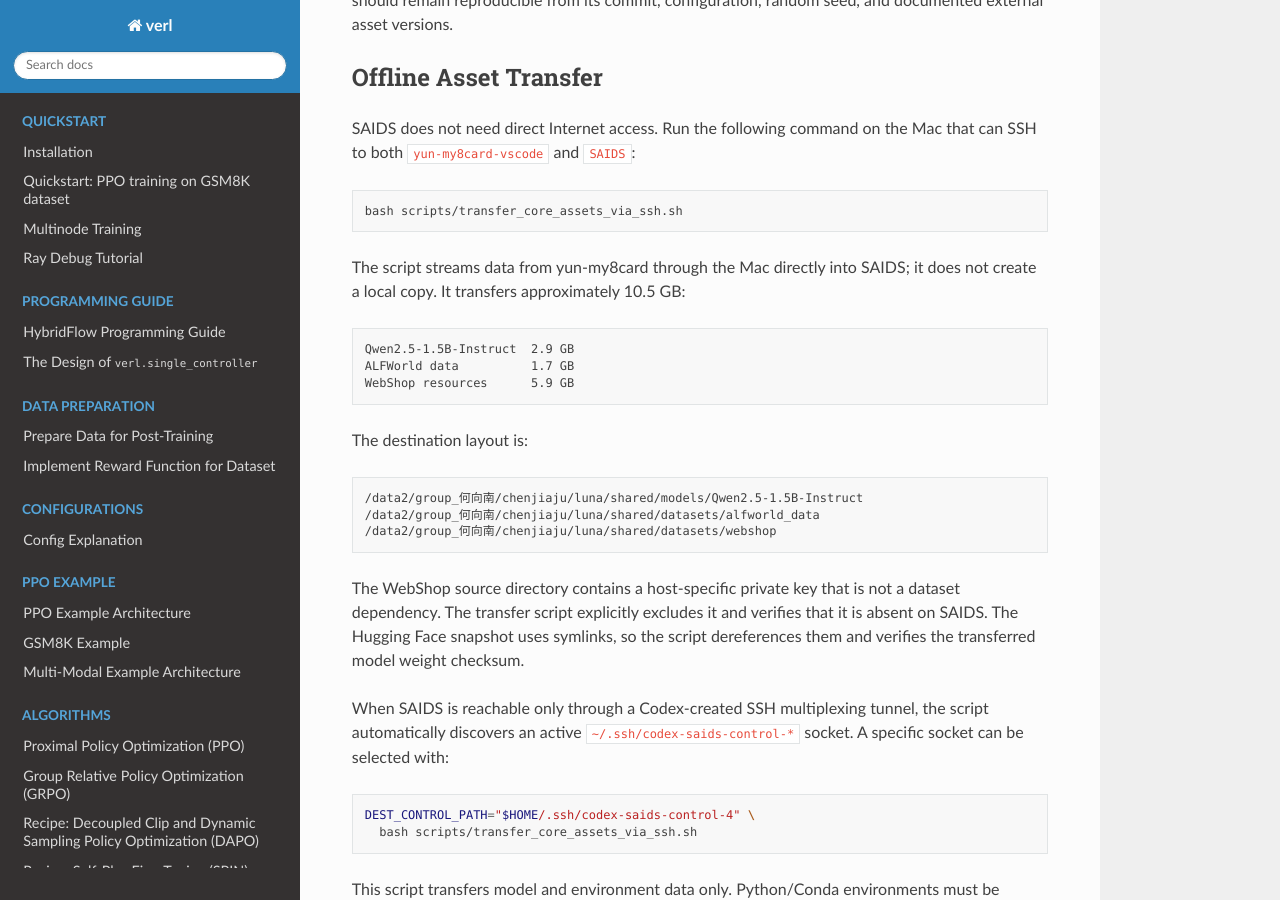
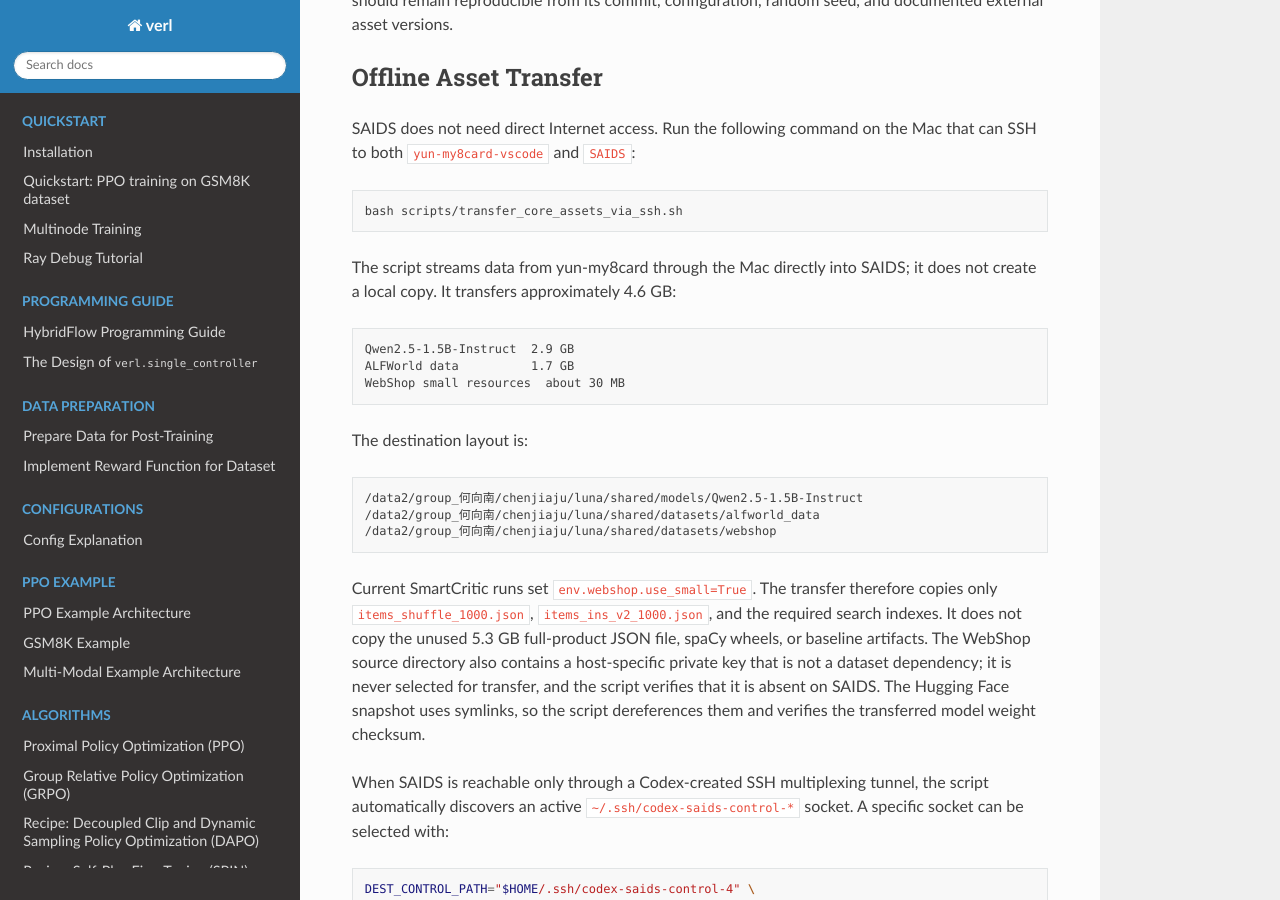
Before and after one commit to Jiaju-Chen/SmartCritic, a Sphinx documentation site: the page built from docs/DEVELOPMENT.md, in a window 1280 px wide and 900 px high, scrolled down 2192 px. Built offline with Sphinx 7.4.7 and the Read the Docs theme 3.1.0, drawn with Linux system fonts in a browser that asks for light colours; comment, search, counter and statistics services are not loaded.

Commit message:
fix: transfer only required WebShop assets

````diff
--- a/docs/DEVELOPMENT.md
+++ b/docs/DEVELOPMENT.md
@@ -110,12 +110,12 @@ bash scripts/transfer_core_assets_via_ssh.sh
 ```
 
 The script streams data from yun-my8card through the Mac directly into SAIDS;
-it does not create a local copy. It transfers approximately 10.5 GB:
+it does not create a local copy. It transfers approximately 4.6 GB:
 
 ```text
 Qwen2.5-1.5B-Instruct  2.9 GB
 ALFWorld data          1.7 GB
-WebShop resources      5.9 GB
+WebShop small resources  about 30 MB
 ```
 
 The destination layout is:
@@ -126,10 +126,14 @@ The destination layout is:
 /data2/group_何向南/chenjiaju/luna/shared/datasets/webshop
 ```
 
-The WebShop source directory contains a host-specific private key that is not a
-dataset dependency. The transfer script explicitly excludes it and verifies
-that it is absent on SAIDS. The Hugging Face snapshot uses symlinks, so the
-script dereferences them and verifies the transferred model weight checksum.
+Current SmartCritic runs set `env.webshop.use_small=True`. The transfer therefore
+copies only `items_shuffle_1000.json`, `items_ins_v2_1000.json`, and the required
+search indexes. It does not copy the unused 5.3 GB full-product JSON file,
+spaCy wheels, or baseline artifacts. The WebShop source directory also contains
+a host-specific private key that is not a dataset dependency; it is never
+selected for transfer, and the script verifies that it is absent on SAIDS. The
+Hugging Face snapshot uses symlinks, so the script dereferences them and verifies
+the transferred model weight checksum.
 
 When SAIDS is reachable only through a Codex-created SSH multiplexing tunnel,
 the script automatically discovers an active
````
Also changed, not shown: 1 other file.
